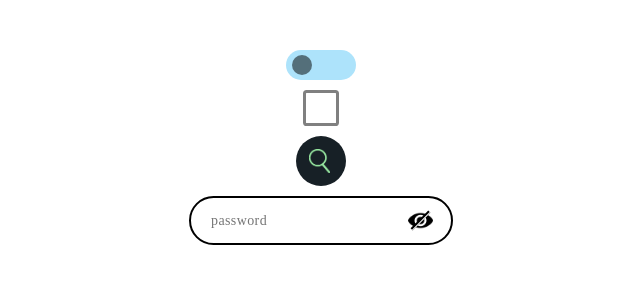
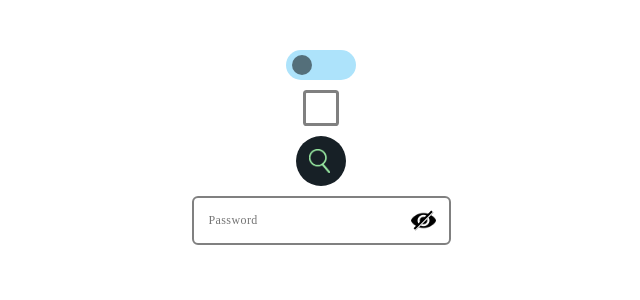
Before and after one commit to ArandaCampos/UI-react, a React (Create React App) app: page / in a window 1280 px wide. Shown: the top 300 px of the page, without its empty margins (319-959 px from the left). Built offline with nearby package versions, Linux system fonts and the light colour scheme.

Commit message:
modify input password

```diff
--- a/src/components/inputs/password/Password.js
+++ b/src/components/inputs/password/Password.js
@@ -11,19 +11,25 @@ const Div = styled.div`
 const Input = styled.input`
     height: 25px;
     width: ${width};
-    border-radius: 40px;
-    border: 2px solid black;
+    border-radius: 6px;
+    border: 2px solid gray;
     padding: 10px;
-    padding-left: 20px;
+    padding-left: 15px;
 
     font-family: Ubuntu;
-    font-size: 14px;
+    font-size: 12px;
     letter-spacing: 0.4px;
+    color: black;
+
+    &:focus, select:focus {
+        box-shadow: 0 0 0 0;
+        outline: 0;
+    }
 `;
 
 const ImgButton = styled.div`
     position: absolute;
-    right: 20px;
+    right: 15px;
     top: 25%;
     height: 25px;
 
@@ -62,7 +68,7 @@ function Password(){
 
     return (
         <Div>
-            <Input placeholder="password" type={type} />
+            <Input placeholder="Password" type={type} />
             <ImgButton onClick={() => handle()}>
                 <Img src={open} />
                 <Block className={state}/>
```
